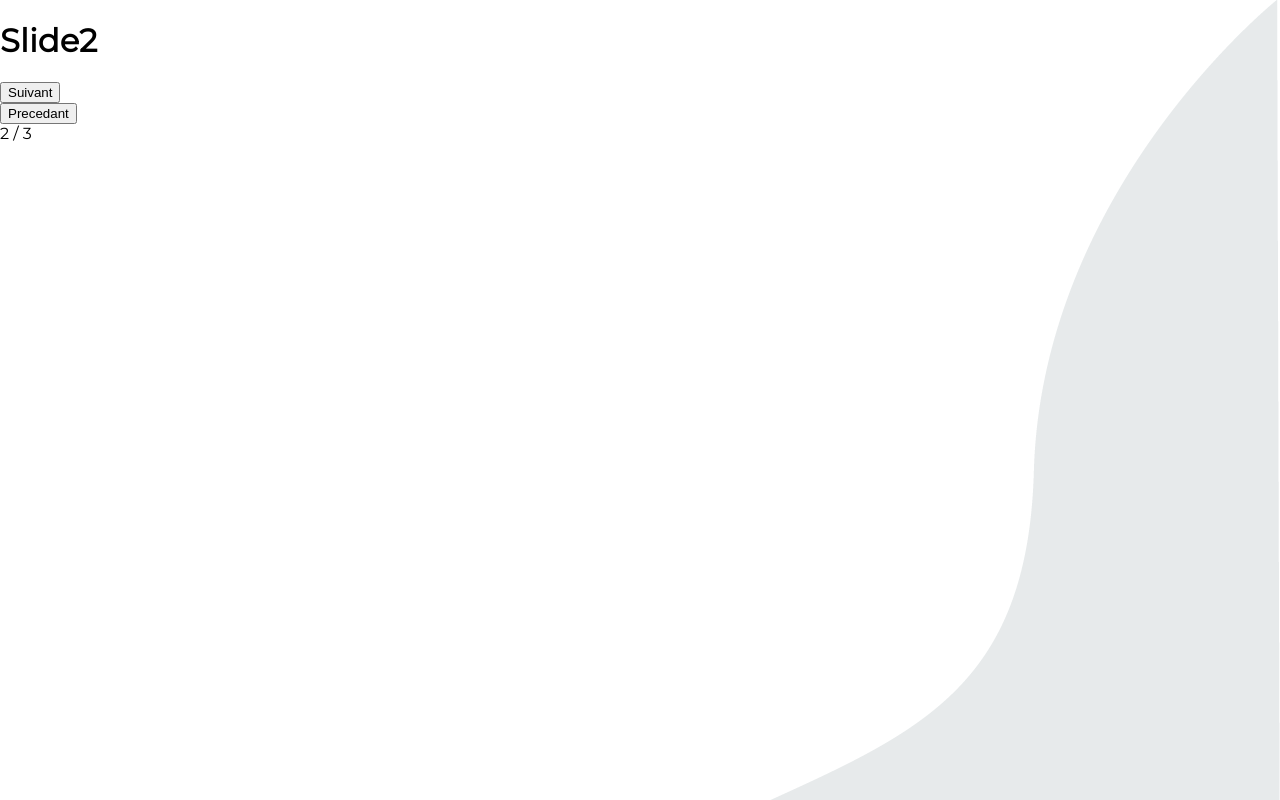
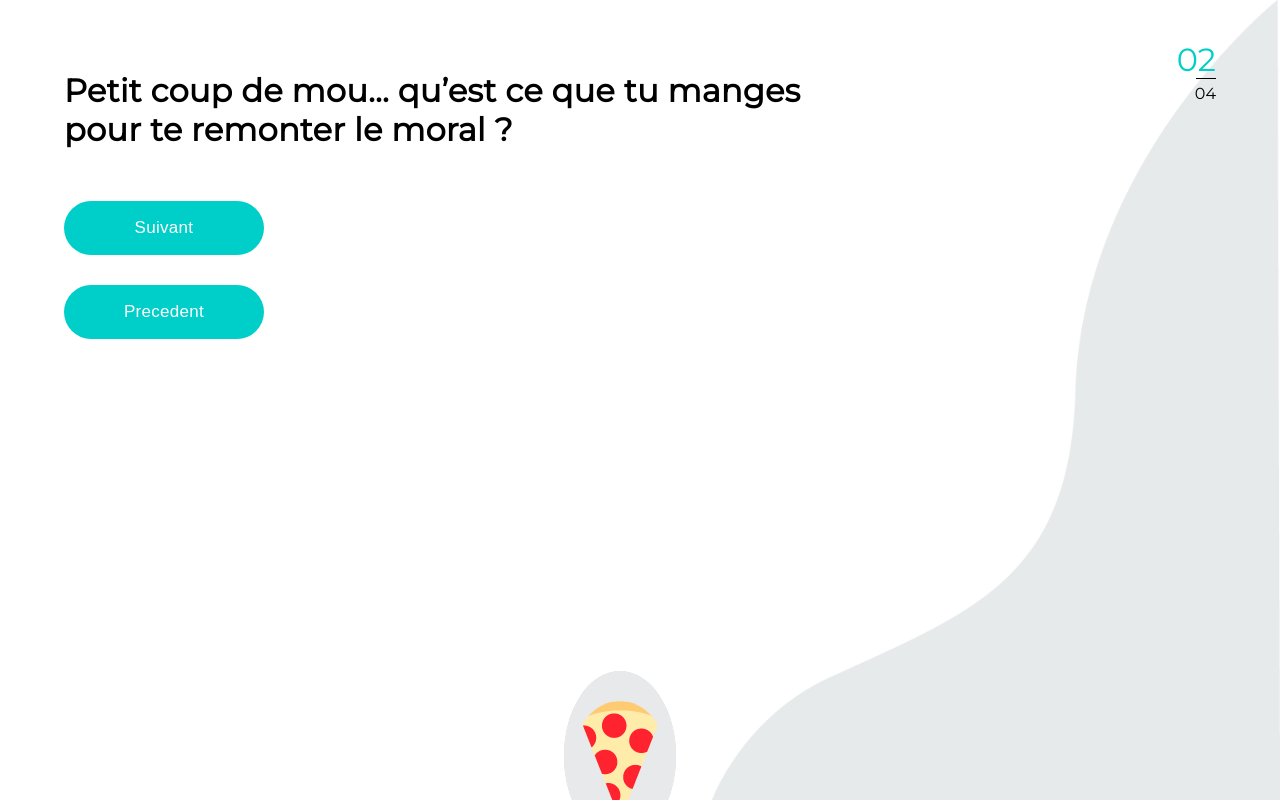
Before and after one commit to hhochart/dataviz, a Vue app: page /slide/1 in a window 1280 px wide. Both pictures are taken after a click on the button "Suivant". Built offline with nearby package versions, Linux system fonts and the light colour scheme.

Commit message:
:snake: after a good day of work

```diff
--- a/config/index.js
+++ b/config/index.js
@@ -13,7 +13,7 @@ module.exports = {
     proxyTable: {},
 
     // Various Dev Server settings
-    host: 'localhost', // can be overwritten by process.env.HOST
+    host: '192.168.1.238', // can be overwritten by process.env.HOST
     port: 8080, // can be overwritten by process.env.PORT, if port is in use, a free one will be determined
     autoOpenBrowser: false,
     errorOverlay: true,
--- a/src/App.vue
+++ b/src/App.vue
@@ -1,7 +1,7 @@
 <template>
   <div id="app">
-    <transition name="fade" appear mode="out-in">
-      <router-view/>
+    <transition name="fade-slide" appear mode="out-in">
+      <router-view class="router"/>
     </transition>
   </div>
 
@@ -13,36 +13,5 @@ export default {
 </script>
 
 <style lang="scss">
-@import url('https://fonts.googleapis.com/css?family=Montserrat');
-
-body {
-  margin: 0;
-}
-
-* {
-  -webkit-box-sizing: border-box;
-  -moz-box-sizing: border-box;
-  box-sizing: border-box;
-}
-
-#app {
-  font-family: 'Montserrat', Helvetica, Arial, sans-serif;
-  -webkit-font-smoothing: antialiased;
-  -moz-osx-font-smoothing: grayscale;
-}
-
-.fade-enter-active,
-.fade-leave-active {
-  transition: all 1s ease;
-}
-
-.fade-enter {
-  opacity: 0;
-  transform: translate3d(-5%, 0, 0);
-}
-
-.fade-leave-to {
-  opacity: 0;
-  transform: translate3d(5%, 0, 0);
-}
+  @import "scss/main";
 </style>
--- a/src/components/Slide.vue
+++ b/src/components/Slide.vue
@@ -1,22 +1,25 @@
 <template>
-  <div class="slide" :style="{backgroundImage: `url(${getBackgroundImage})`}">
-    <h1 v-html="currentSlide.title"></h1>
-
+  <transition-group appear name="fade" mode="out-in">
+    <div v-for="slide in allSlides" class="slide global-container" :key="slide.id" v-if="slide.id == currentSlide.id" :style="{backgroundImage: `url(${getBackgroundImage})`}">
+      {{ slide.img }}
+      <h1 v-html="slide.title"></h1>
       <div class="choices">
-      <div class="choice" v-for="(choice, index) in currentSlide.choices" :key="index" :style="{top: `${choice.top}px`, left: `${choice.left}px`}">
+        <div class="choice" v-for="(choice, index) in slide.choices" :key="index" :style="{top: `${choice.top}px`, left: `${choice.left}px`}">
           <img :src="choice.img" alt="">
           <div class="name">{{ choice.name }}</div>
         </div>
       </div>
 
-    <button @click="nextSlide" v-if="canNext">Suivant</button>
+      <button @click="nextSlide" class="btn" v-if="canNext">Suivant</button>
       <br>
-    <button @click="prevSlide" v-if="canPrev">Precedant</button>
+      <button @click="prevSlide" class="btn" v-if="canPrev">Precedent</button>
 
       <div class="counter">
-      {{ $route.params.id }} / {{ totalSlides }}
+        <span class="count-current">0{{ $route.params.id }}</span><br>
+        <span class="count-total">0{{ totalSlides }}</span>
       </div>
     </div>
+  </transition-group>
 </template>
 
 <script>
@@ -31,9 +34,11 @@ export default {
   data () {
     return {
       currentSlide: Slides.state[parseInt(this.$route.params.id)],
+      allSlides: Slides.state,
       totalSlides: Slides.utils.size(),
       canNext: true,
-      canPrev: true
+      canPrev: true,
+      backgroundImage: etape1
     }
   },
   computed: {
@@ -52,6 +57,11 @@ export default {
       }
     }
   },
+  filters: {
+    toString (el) {
+      return el.toString()
+    }
+  },
   beforeRouteUpdate (to, from, next) {
     this.checkRoute(to.params.id)
     this.currentSlide = Slides.state[parseInt(to.params.id)]
@@ -62,18 +72,16 @@ export default {
   },
   methods: {
     nextSlide () {
-      // Todo: lancer l'anime et update le DOM
       let next = parseInt(this.$route.params.id) + 1
-      this.$router.push({ name: 'Slide', params: { id: next } })
+      this.$router.push({name: 'Slide', params: {id: next}})
     },
     prevSlide () {
-      // Todo: lancer l'anime et update le DOM
       let prev = parseInt(this.$route.params.id) - 1
-      this.$router.push({ name: 'Slide', params: { id: prev } })
+      this.$router.push({name: 'Slide', params: {id: prev}})
     },
     checkRoute (route) {
       if (!Slides.state[parseInt(route)]) {
-        this.$router.push({ name: 'Slide', params: { id: 1 } })
+        this.$router.push({name: 'Slide', params: {id: 1}})
       }
 
       this.canNext = route < this.totalSlides
@@ -82,39 +90,3 @@ export default {
   }
 }
 </script>
-
-<style scoped lang="scss">
-@import '../scss/variables';
-
-.slide {
-  max-height: 100vh;
-  overflow: hidden;
-  background-size: contain;
-  background: no-repeat top right;
-  min-height: 100vh;
-  .choices {
-    position: relative;
-    .choice {
-      position: absolute;
-      &:hover {
-        .name {
-          opacity: 1;
-        }
-      }
-      img {
-        background-color: $grisclair;
-        padding: 30px 10px;
-        border-radius: 100%;
-      }
-      .name {
-        opacity: 0;
-        top: 10px;
-        position: relative;
-        text-align: center;
-        color: $grisfonce;
-        transition: 0.3s ease-in-out;
-      }
-    }
-  }
-}
-</style>
--- a/src/components/Slides.js
+++ b/src/components/Slides.js
@@ -1,12 +1,13 @@
 const slides = {
   state: {
     1: {
+      id: 1,
       title: `C'est parti ! Dis-moi tout, tu es plutot <br> pasta, pizza ou fajitas ?`,
       choices: {
         choice1: {
           name: 'Francaise',
           img: require('../assets/francaise.png'),
-          top: 50,
+          top: 750,
           left: 50
         },
         choice2: {
@@ -54,12 +55,112 @@ const slides = {
       }
     },
     2: {
-      title: 'Slide2',
-      subtitle: 'Food2'
+      id: 2,
+      title: 'Petit coup de mou… qu’est ce que tu manges<br>pour te remonter le moral ?',
+      choices: {
+        choice1: {
+          name: 'Pizza',
+          img: require('../assets/pizza.png'),
+          top: 500,
+          left: 500
+        },
+        choice2: {
+          name: 'Pizza',
+          img: require('../assets/pizza.png'),
+          top: 500,
+          left: 500
+        },
+        choice3: {
+          name: 'Pizza',
+          img: require('../assets/pizza.png'),
+          top: 500,
+          left: 500
+        },
+        choice4: {
+          name: 'Pizza',
+          img: require('../assets/pizza.png'),
+          top: 500,
+          left: 500
+        },
+        choice5: {
+          name: 'Pizza',
+          img: require('../assets/pizza.png'),
+          top: 500,
+          left: 500
+        }
+      }
     },
     3: {
-      title: 'Slide3',
-      subtitle: 'Food3'
+      id: 3,
+      title: 'On dit qu’il faut manger environ 3 fruits<br>par jour, tu en es à combien toi ?',
+      choices: {
+        choice1: {
+          name: 'Aucune',
+          img: require('../assets/arabe.png'),
+          top: 500,
+          left: 500
+        },
+        choice2: {
+          name: 'Aucune',
+          img: require('../assets/arabe.png'),
+          top: 500,
+          left: 500
+        },
+        choice3: {
+          name: 'Aucune',
+          img: require('../assets/arabe.png'),
+          top: 500,
+          left: 500
+        },
+        choice4: {
+          name: 'Aucune',
+          img: require('../assets/arabe.png'),
+          top: 500,
+          left: 500
+        },
+        choice5: {
+          name: 'Aucune',
+          img: require('../assets/arabe.png'),
+          top: 500,
+          left: 500
+        }
+      }
+    },
+    4: {
+      id: 4,
+      title: 'Passons aux légumes, est ce que tu en<br>manges à chaque repas ?',
+      choices: {
+        choice1: {
+          name: 'Radis',
+          img: require('../assets/radis.png'),
+          top: 500,
+          left: 500
+        },
+        choice2: {
+          name: 'Salade',
+          img: require('../assets/salade.png'),
+          top: 500,
+          left: 500
+        },
+        choice3: {
+          name: 'Poivron',
+          img: require('../assets/poivron.png'),
+          top: 500,
+          left: 500
+        },
+        choice4: {
+          name: 'Carotte',
+          img: require('../assets/carotte.png'),
+          top: 500,
+          left: 500
+        },
+        choice5: {
+          name: 'Aubergine',
+          img: require('../assets/aubergine.png'),
+          top: 100,
+          left: 500
+        }
+      }
     }
   },
   utils: {
--- /dev/null
+++ b/src/scss/main.scss
@@ -0,0 +1,243 @@
+@import "variables";
+@import url('https://fonts.googleapis.com/css?family=Montserrat');
+
+// GLOBAL STUFF
+.router {
+	position: absolute;
+	top: 0;
+	bottom: 0;
+	left: 0;
+	right: 0;
+}
+
+body {
+	overflow: hidden;
+	margin: 0;
+}
+
+* {
+	-webkit-box-sizing: border-box;
+	-moz-box-sizing: border-box;
+	box-sizing: border-box;
+}
+
+#app {
+	font-family: 'Montserrat', Helvetica, Arial, sans-serif;
+	-webkit-font-smoothing: antialiased;
+	-moz-osx-font-smoothing: grayscale;
+	position: relative;
+	height: 100vh;
+	width: 100vw;
+}
+
+.global-container {
+	display: block;
+	padding: 50px 5% 50px 5%;
+	box-sizing: border-box;
+	position: relative;
+	.btn {
+		font-weight: 500;
+		font-size: 17px;
+		background-color: $bleufonce;
+		color: #fff;
+		border: 2px solid transparent;
+		border-radius: 30px;
+		padding: 15px 25px;
+		margin-top: 30px;
+		cursor: pointer;
+		min-width: 200px;
+		transition: .3s ease-in-out;
+		&:hover {
+			background-color: transparent;
+			border: 2px solid $bleufonce;
+			color: $bleufonce;
+		}
+	}
+}
+
+.fade-slide-enter-active,
+.fade-slide-leave-active {
+	transition: all 1s ease;
+}
+
+.fade-slide-enter {
+	opacity: 0;
+	transform: translate3d(-5%, 0, 0);
+}
+
+.fade-slide-leave-to {
+	opacity: 0;
+	transform: translate3d(5%, 0, 0);
+}
+
+.fade-enter-active,
+.fade-leave-active {
+	transition: 1s all;
+}
+
+.fade-enter,
+.fade-leave-to {
+	opacity: 0;
+}
+
+// HOME
+.home {
+	background: pink;
+	min-height: 100vh;
+	background: url('./assets/fond-ecran1.png') no-repeat right center;
+	background-size: contain;
+	@media (max-width: 1200px) {
+		background-size: cover;
+	}
+	.apropos {
+		color: $bleufonce;
+		position: absolute;
+		font-size: 20px;
+		cursor: pointer;
+		span {
+			position: relative;
+			&::after {
+				content: '';
+				position: absolute;
+				height: 2px;
+				width: 0;
+				background-color: $bleufonce;
+				left: 0;
+				bottom: -5px;
+				transition: .3s ease-in-out;
+			}
+			&:hover {
+				&::after {
+					width: 100%;
+				}
+			}
+		}
+	}
+	.container {
+		height: 100%;
+		display: flex;
+		justify-content: center;
+		align-items: center;
+		flex-wrap: wrap;
+		min-height: calc(100vh - 100px);
+		& > * {
+			padding: 50px 0;
+		}
+		@media (max-width: 1200px) {
+			& > * {
+				padding: 50px 0;
+			}
+		}
+		.left-wrapper {
+			flex: 60%;
+			flex-shrink: 1;
+			@media (max-width: 1200px) {
+				flex-basis: 100%;
+			}
+			.title {
+				color: black;
+				font-weight: bold;
+				font-size: 25px;
+				letter-spacing: 1px;
+				line-height: 1.5em;
+			}
+			.content {
+				margin-top: 30px;
+				font-weight: 100;
+				line-height: 1.5em;
+			}
+		}
+		.right-wrapper {
+			flex: 40%;
+			flex-shrink: 2;
+			img {
+				width: 100%;
+			}
+		}
+	}
+	.mentions-legales {
+		position: absolute;
+		right: 20px;
+		bottom: 20px;
+		cursor: pointer;
+		@media (max-width: 1200px) {
+			display: block;
+			position: relative;
+			text-align: center;
+		}
+		span {
+			transition: .3s ease-in-out;
+			color: $grisfonce;
+			&:hover {
+				color: black;
+			}
+		}
+	}
+}
+
+// SLIDE
+.slide {
+	max-height: 100vh;
+	overflow: hidden;
+	background-size: contain;
+	background-repeat: no-repeat;
+	background-position: top right;
+	min-height: 100vh;
+	position: absolute;
+	top: 0;
+	left: 0;
+	bottom: 0;
+	right: 0;
+	.choices {
+		position: relative;
+		.choice {
+			position: absolute;
+			&:hover {
+				.name {
+					opacity: 1;
+				}
+			}
+			img {
+				background-color: $grisclair;
+				padding: 30px 10px;
+				border-radius: 100%;
+			}
+			.name {
+				opacity: 0;
+				top: 10px;
+				position: relative;
+				text-align: center;
+				color: $grisfonce;
+				transition: 0.3s ease-in-out;
+			}
+		}
+	}
+	.counter {
+		position: absolute;
+		right: 5%;
+		top: 5%;
+		.count-current {
+			color: $bleufonce;
+			font-size: 2rem;
+			position: relative;
+			&::after {
+				content: '';
+				height: 1px;
+				background-color: black;
+				position: absolute;
+				left: 50%;
+				right: 0;
+				bottom: 0;
+			}
+		}
+		.count-total {
+			color: black;
+			top: 5px;
+			position: relative;
+			text-align: right;
+			font-weight: 100;
+			width: 100%;
+			display: block;
+		}
+	}
+}
```
Also changed, not shown: src/components/Home.vue (+1 -118 lines), src/assets/logo.png (deleted), 1 other file (tests, documents, lock files or other folders). Lines whose indentation alone changed are shown as unchanged.
